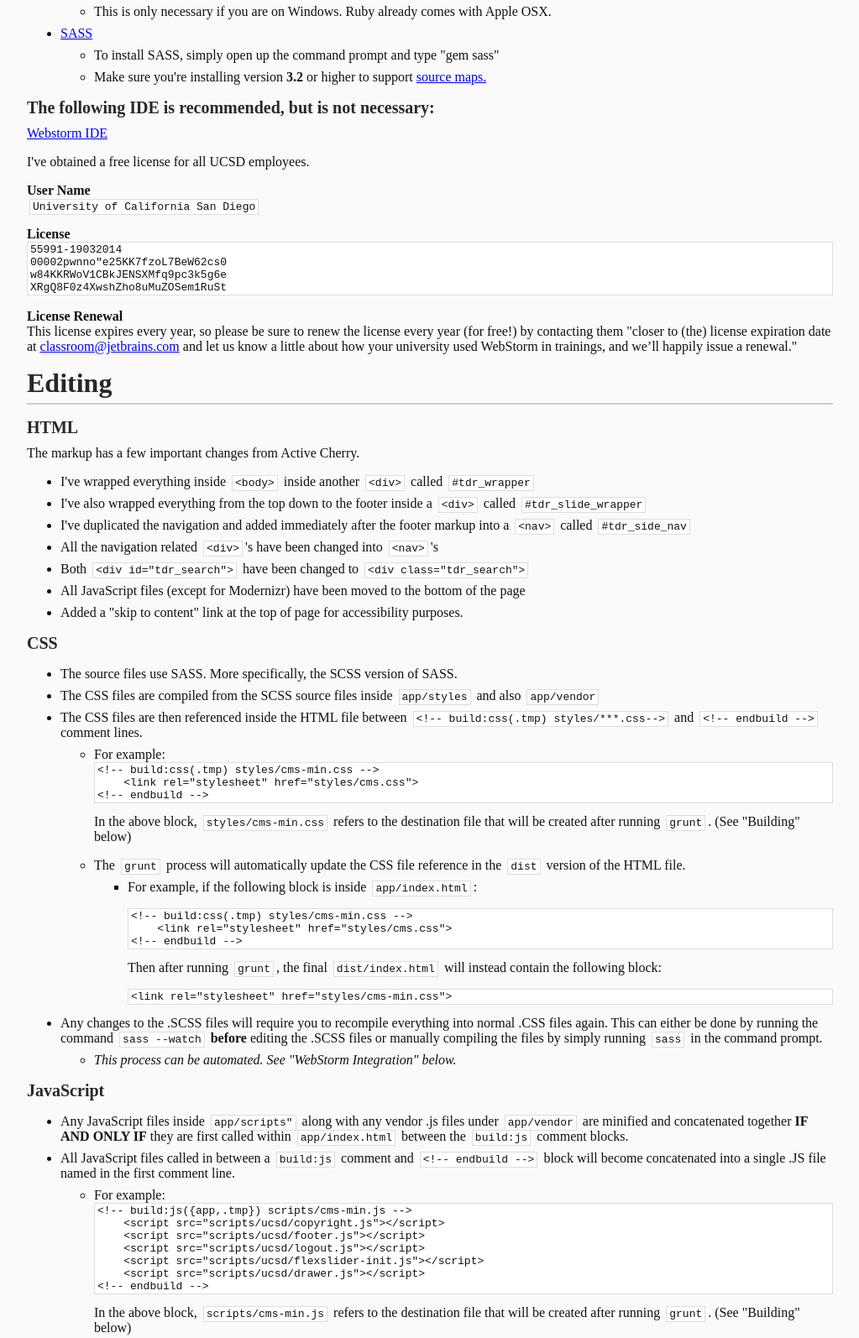
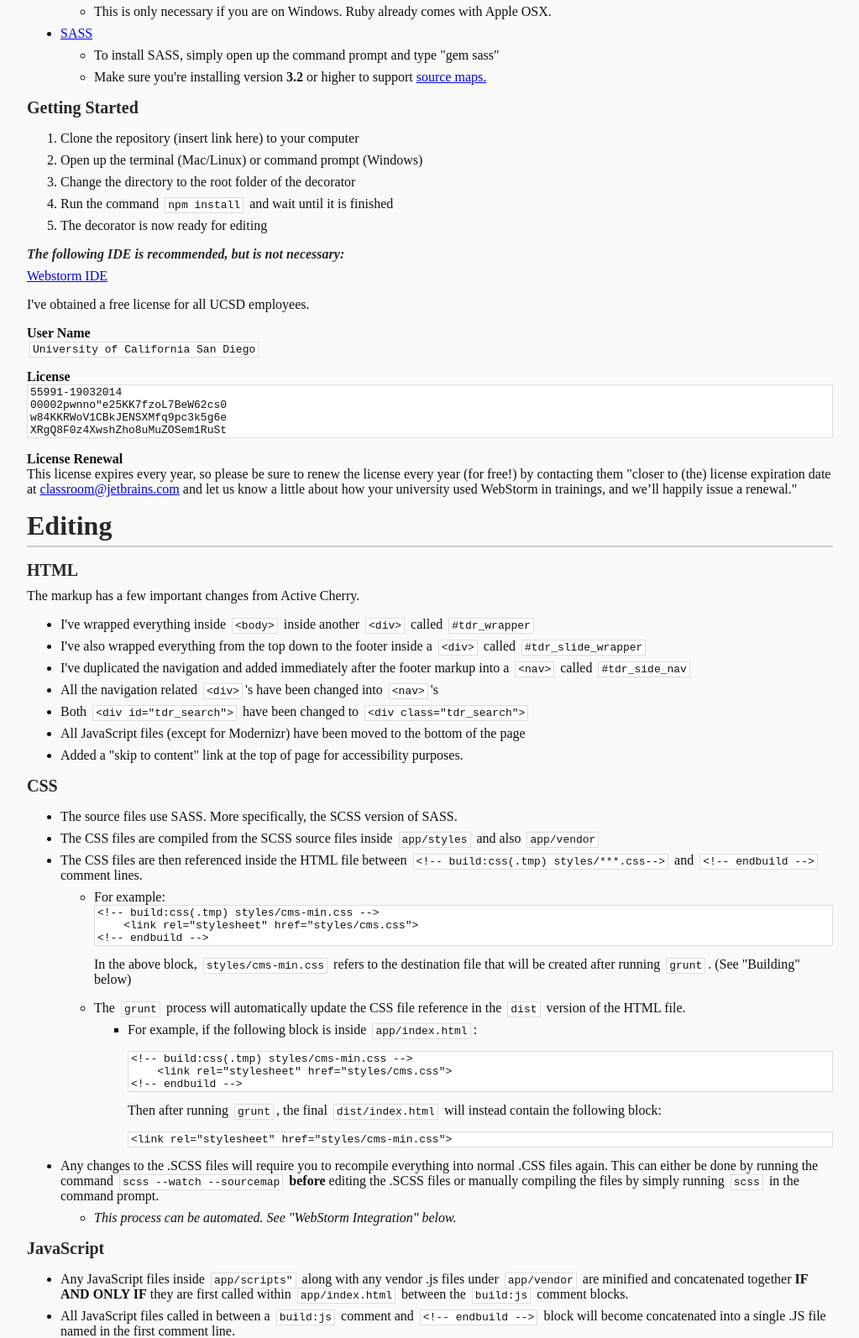
Before and after one commit to misteroh/ucsd-decorator, a website: page readme.html in a window 1280 px wide. Shown: the part 487-2081 px from the top of the page at 84% size, without its empty margins (128-1151 px from the left). Drawn offline with Linux system fonts and the light colour scheme.

Commit message:
updated readme.html with new information

```diff
--- a/readme.html
+++ b/readme.html
@@ -63,8 +63,7 @@
     May 9th, 2014</p>
 <h2>
     Getting Started</h2>
-<h3>
-    Prerequisites</h3>
+<h3>Prerequisites</h3>
 <p> Be sure to install these <strong>in this order</strong>.</p>
 <ul>
     <li>
@@ -102,8 +101,15 @@
         </ul>
     </li>
 </ul>
-<h3>
-    The following IDE is recommended, but is not necessary:</h3>
+<h3>Getting Started</h3>
+<ol>
+    <li>Clone the repository (insert link here) to your computer</li>
+    <li>Open up the terminal (Mac/Linux) or command prompt (Windows)</li>
+    <li>Change the directory to the root folder of the decorator</li>
+    <li>Run the command <code>npm install</code> and wait until it is finished</li>
+    <li>The decorator is now ready for editing</li>
+</ol>
+<h4><em>The following IDE is recommended, but is not necessary:</em></h4>
         <p><a href="http://www.jetbrains.com/webstorm/">Webstorm IDE</a></p>
         <p>I&#39;ve obtained a free license for all UCSD employees.</p>
 
@@ -168,7 +174,7 @@
             </ul>
         </ul>
     </li>
-    <li>Any changes to the .SCSS files will require you to recompile everything into normal .CSS files again. This can either be done by running the command <code>sass --watch</code> <b>before</b> editing the .SCSS files or manually compiling the files by simply running <code>sass</code> in the command prompt.
+    <li>Any changes to the .SCSS files will require you to recompile everything into normal .CSS files again. This can either be done by running the command <code>scss --watch --sourcemap</code> <b>before</b> editing the .SCSS files or manually compiling the files by simply running <code>scss</code> in the command prompt.
     <ul>
         <li><em>This process can be automated. See "WebStorm Integration" below.</em></li>
     </ul>
@@ -257,7 +263,7 @@
             <li>Program: The location of the SCSS compiler. This will depend on the version you've downloaded and your OS, but it should be the following file (or at least something named similarly):
                 <ul>
                     <li>Windows: <code>C:\Ruby200-x64\bin\scss.bat</code></li>
-                    <li>Mac: <code>???</code></li>
+                    <li>Mac: <code>/usr/bin/scss</code></li>
                 </ul>
             </li>
             <li>Arguments: <code>--no-cache --update $FileName$:$FileNameWithoutExtension$.css</code></li>
@@ -284,7 +290,7 @@
             <li>Node interpreter: The location of the node program. This should already be filled in. If it isn't, this will depend on the version you've downloaded and your OS, but it should be the following file (or at least something named similarly):
                 <ul>
                     <li>Windows: <code>C:\Program Files\nodejs\node.exe</code></li>
-                    <li>Mac: <code>???</code></li>
+                    <li>Mac: <code>/usr/local/bin/node</code></li>
                 </ul>
             </li>
             <li>Node parameters: You can leave this blank
@@ -293,7 +299,7 @@
             <li>JavaScript file: This will depend on the version you've downloaded and your OS, but it should be the following file (or at least something named similarly):
                 <ul>
                     <li>Windows: <code>C:\Users\&lt;USERNAME&gt;\AppData\Roaming\npm\node_modules\grunt-cli\bin\grunt</code></li>
-                    <li>Mac: <code>???</code></li>
+                    <li>Mac: <code>/usr/local/bin/grunt</code></li>
                 </ul>
             </li>
             <li>You can leave the rest of the fields unchanged</li>
```
